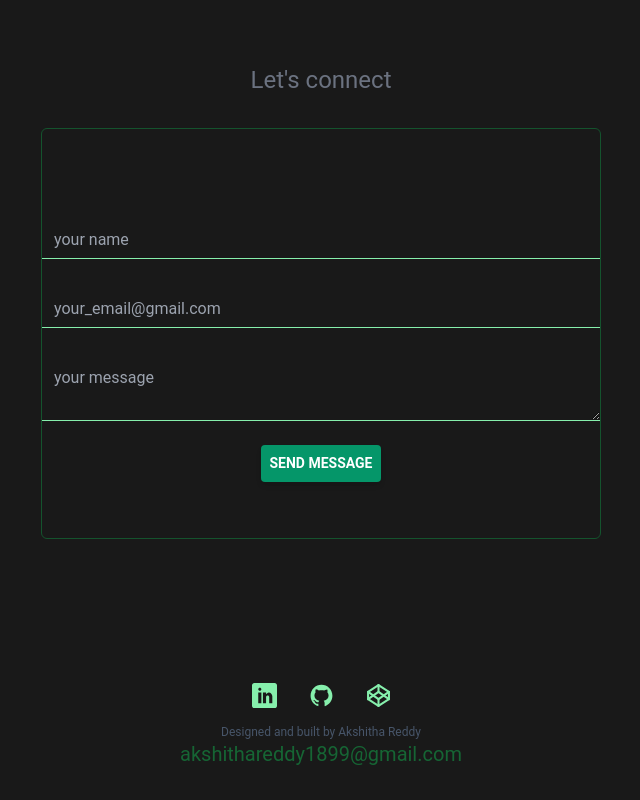
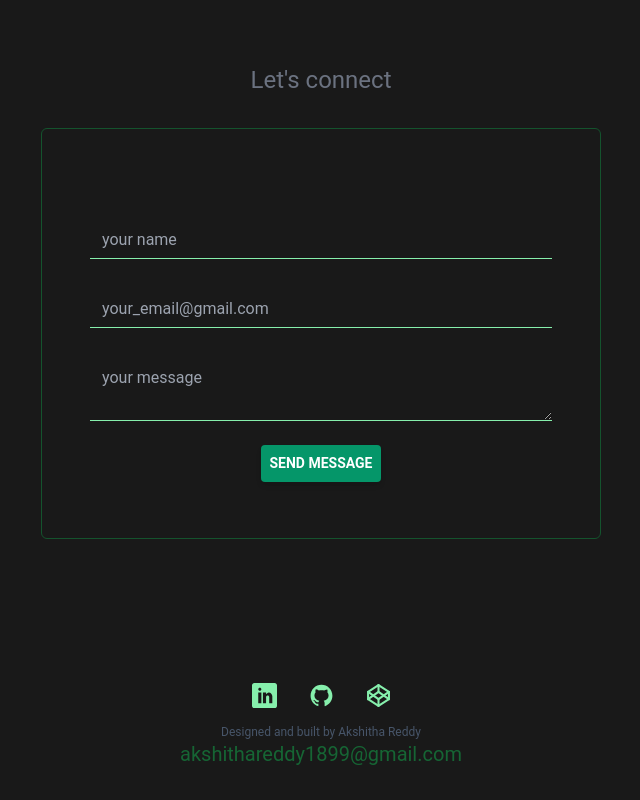
Before and after one commit to AkshithaReddy1899/Portfolio, a React (Create React App) app: page / in a window 1280 px wide. Shown: the part 3032-3832 px from the top of the page, without its empty margins (319-959 px from the left). Built offline with nearby package versions, Linux system fonts and the light colour scheme.

Commit message:
Add padding to form

```diff
--- a/src/Components/Contact.jsx
+++ b/src/Components/Contact.jsx
@@ -35,7 +35,7 @@ const Contact = () => {
           <span className="text-green-500" id="sent">&nbsp;</span>
           <span className="text-red-900" id="error">&nbsp;</span>
         </p>
-        <form className="flex flex-col justify-center items-center w-3/4 md:w-full mx-auto my-4">
+        <form className="flex flex-col justify-center items-center w-3/4 md:w-full md:px-8 lg:px-12 mx-auto my-4">
           <input type="text" name="sender_name" value={senderName} onChange={(e) => {setSenderName(e.target.value)}} required placeholder="your name" className="form-control block w-full px-3 py-1.5 text-base font-normaltext-emerald-400 bg-inherit bg-clip-padding border-b border-solid border-green-300 transition ease-in-out m-4 focus:text-emerald-400 focus:bg-inhert focus:border-green-600 focus:outline-none" />
           <input type="email" name="sender_email" value={senderEmail} onChange={(e) => {setSenderEmail(e.target.value)}} required placeholder="your_email@gmail.com" className="form-control block w-full px-3 py-1.5 text-base font-normaltext-emerald-400 bg-inherit bg-clip-padding border-b border-solid border-green-300 transition ease-in-out m-4 focus:text-emerald-400 focus:bg-inhert focus:border-green-600 focus:outline-none" />
           <textarea name="message" value={message} placeholder="your message" onChange={(e) => {setMessage(e.target.value)}} required className="form-control block w-full px-3 py-1.5 text-base font-normaltext-emerald-400 bg-inherit bg-clip-padding border-b border-solid border-green-300 transition ease-in-out m-4 focus:text-emerald-400 focus:bg-inhert focus:border-green-600 focus:outline-none" />
```
